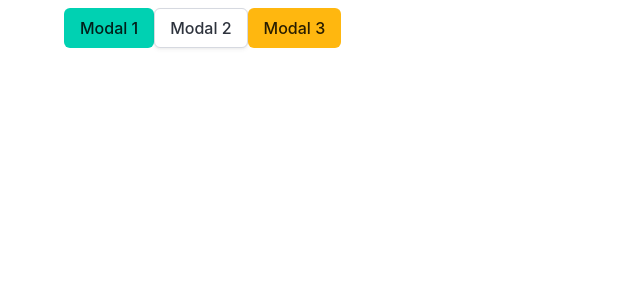
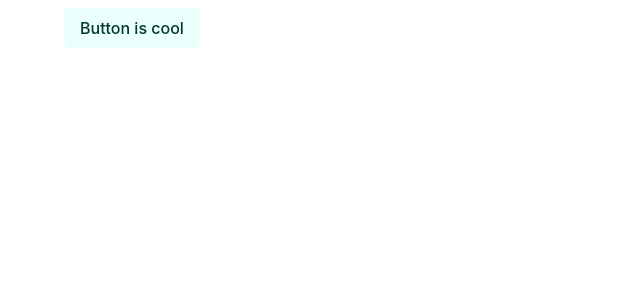
Before and after one commit to Kasparsu/mm23learnnode, a Vue app: page / in a window 1280 px wide. Shown: the top 300 px of the page, without its empty margins (0-640 px from the left). Built offline with nearby package versions, Linux system fonts and the light colour scheme.

Commit message:
Add button component

```diff
--- a/src/App.vue
+++ b/src/App.vue
@@ -1,32 +1,8 @@
 <script setup>
-import { ref } from 'vue';
-import Modal from './components/Modal.vue';
-let modalActive = ref(false);
-let modal2Active = ref(false);
-let modal3Active = ref(false);
-
+import Btn from './components/Btn.vue';
 </script>
 <template>
     <div class="container mt-2">
-        <button class="button is-primary" @click="modalActive = true">Modal 1</button>
-        <button class="button is-secondary" @click="modal2Active = true">Modal 2</button>
-        <button class="button is-warning" @click="modal3Active = true">Modal 3</button>
+        <Btn color="primary" light>Button is cool</Btn>
     </div>
-    <Modal :active="modalActive" @close="modalActive = false"
-        url="https://bulma.io/assets/images/placeholders/1280x960.png">
-
-
-    </Modal>
-    <Modal :active="modal2Active" @close="modal2Active = false" url="https://picsum.photos/seed/modal2/1280/960">
-    </Modal>
-
-    <Modal :active="modal3Active" @close="modal3Active = false">
-        <div class="notification is-primary">
-            <button class="delete" @click="modal3Active = false"></button>
-            Primar lorem ipsum dolor sit amet, consectetur adipiscing elit lorem ipsum
-            dolor. <strong>Pellentesque risus mi</strong>, tempus quis placerat ut, porta
-            nec nulla. Vestibulum rhoncus ac ex sit amet fringilla. Nullam gravida purus
-            diam, et dictum <a>felis venenatis</a> efficitur.
-        </div>
-    </Modal>
 </template>
--- /dev/null
+++ b/src/components/Btn.vue
@@ -0,0 +1,45 @@
+<script setup>
+import { computed } from 'vue';
+let props = defineProps({
+    color: {
+        type: String,
+        required: false,
+        validator(value, props) {
+            return [
+                'primary',
+                'link',
+                'info',
+                'success',
+                'warning',
+                'danger',
+                'white',
+                'light',
+                'dark',
+                'text',
+                'ghost',
+            ].includes(value);
+        }
+    },
+    light: {
+        type: Boolean,
+        required: false,
+    }
+});
+
+let classNames = computed(() => {
+    let names = [];
+    if(props.color){
+        names.push('is-' + props.color);
+    }
+    if(props.light){
+        names.push('is-light');
+    }
+    console.log(props);
+    return names.join(' ');
+})
+</script>
+<template>
+    <button class="button" :class="classNames">
+        <slot></slot>
+    </button>
+</template>
```
Also changed, not shown: src/pages/Modals.vue (added, +32 -0 lines).
